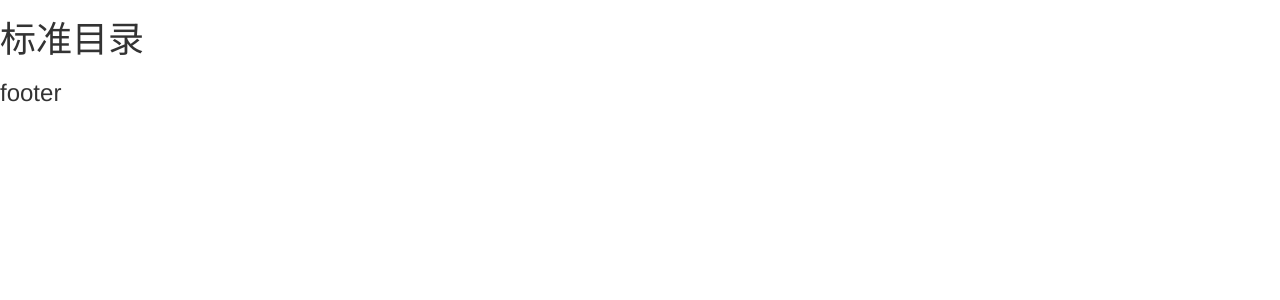
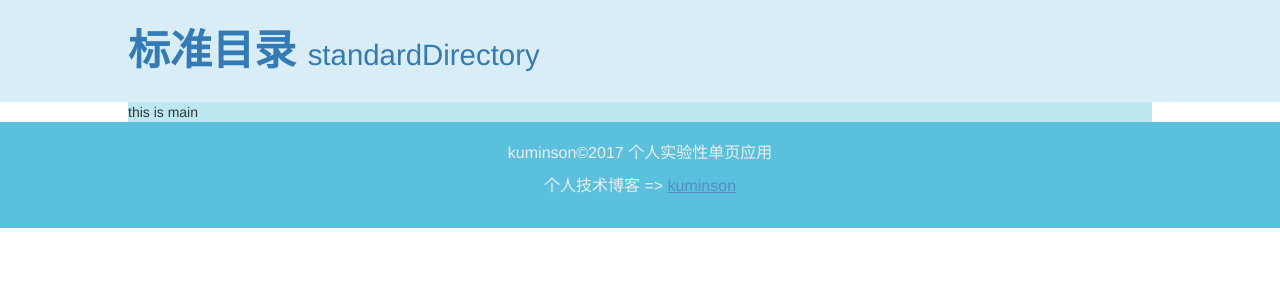
Before and after one commit to kuminson/project-1-standarddirectory, a React (Create React App) app: page / in a window 1280 px wide. Shown: the top 300 px of the page. Built offline with nearby package versions, Linux system fonts and the light colour scheme.

Commit message:
add new code

```diff
--- a/package.json
+++ b/package.json
@@ -11,6 +11,7 @@
     "react-router-dom": "^4.2.2",
     "react-scripts": "1.0.17",
     "redux": "^3.7.2",
+    "redux-immutable": "^4.0.0",
     "redux-thunk": "^2.2.0",
     "whatwg-fetch": "^2.0.3"
   },
--- a/src/App.js
+++ b/src/App.js
@@ -1,20 +1,25 @@
 import React, { Component } from 'react';
 import './App.css';
 import '../node_modules/bootstrap/dist/css/bootstrap.min.css';
-import { BrowserRouter, Route, Switch } from 'react-router-dom';
+import { BrowserRouter} from 'react-router-dom';
 import Header from './components/header/Header';
 import Footer from './components/footer/Footer';
+import Main from './components/main/Main';
 import { Provider } from 'react-redux';
+import store from './store/store';
 
 class App extends Component {
   render() {
     return (
+      <Provider store={store}>
         <BrowserRouter>
           <div>
             <Header/>
+            <Main/>
             <Footer/>
           </div>
         </BrowserRouter>
+      </Provider>
     );
   }
 }
--- /dev/null
+++ b/src/actions/constant.js
@@ -0,0 +1 @@
+export const CHANGE_MAIN_HEIGHT = 'CHANGE_MAIN_HEIGHT';
--- a/src/components/footer/Footer.js
+++ b/src/components/footer/Footer.js
@@ -1,9 +1,13 @@
 import React, { Component } from 'react';
+import './footer.css'
 
 class Footer extends Component{
   render(){
     return (
-      <h3>footer</h3>
+      <div className="footer">
+        <p>kuminson&copy;2017&nbsp;个人实验性单页应用</p>
+        <p>个人技术博客&nbsp;=&gt;&nbsp;<a className="f_link" href="https://kuminson.github.io/">kuminson</a></p>
+      </div>
     )
   }
 }
--- /dev/null
+++ b/src/components/footer/footer.css
@@ -0,0 +1,15 @@
+.footer{
+    width: 100%;
+    background-color: #5bc0de;
+    text-align: center;
+    padding-top: 20px;
+    padding-bottom: 20px;
+    color: #EEE;
+    font-size: 16px;
+    /*position: absolute;*/
+    /*bottom: 0;*/
+}
+.f_link{
+    color: #518EC2;
+    text-decoration: underline;
+}
--- a/src/components/header/Header.js
+++ b/src/components/header/Header.js
@@ -5,7 +5,7 @@ class Header extends Component{
   render(){
     return (
       <div className="header">
-        <h1 className="h_title">标准目录</h1>
+        <h1 className="h_title">标准目录 <span className="ht_en">standardDirectory</span></h1>
       </div>
     )
   }
--- a/src/components/header/header.css
+++ b/src/components/header/header.css
@@ -1,4 +1,20 @@
-.header{
+.header {
     width: 100%;
-    background-color: ;
+    background-color: #d9edf7;
+    padding-top: 2em;
+    padding-bottom: 2em;
 }
+.h_title {
+    margin-top: 0;
+    margin-bottom: 0;
+    width: 80%;
+    margin-left: auto;
+    margin-right: auto;
+    color: #337ab7;
+    font-weight: bold;
+    font-size: 3em;
+}
+.ht_en {
+    font-size: 0.7em;
+    font-weight: normal;
+}
--- /dev/null
+++ b/src/components/main/Main.js
@@ -0,0 +1,50 @@
+import React, { Component } from 'react';
+import { connect } from 'react-redux';
+import './main.css';
+import { CHANGE_MAIN_HEIGHT } from '../../actions/constant';
+
+class Main extends Component{
+  componentDidMount(){
+    window.document.addEventListener('onChange', () => {
+    //  发出计算main高度动作
+      this.props.changeMainHeight();
+    });
+  }
+  render(){
+    return (
+      <div className="main" style={{ minHeight: this.props.mainHeight }}>
+        <div className="m_content">
+          this is main
+        </div>
+      </div>
+    )
+  }
+}
+
+//state 与 props映射
+function mapStateToProps(state){
+  return {
+    //主体div高度
+    mainHeight: state.mainHeight
+  }
+}
+
+//dispatch 与 props映射
+function mapDispatchToProps(dispatch){
+  return {
+    //重新计算主体div高度
+    changeMainHeight: () => dispatch(changeMainHeightAction)
+  }
+}
+
+//action creator
+const changeMainHeightAction = { type: CHANGE_MAIN_HEIGHT};
+
+const MapMain = connect(
+  mapStateToProps,
+  mapDispatchToProps
+)(Main);
+
+
+
+export default MapMain;
--- /dev/null
+++ b/src/components/main/main.css
@@ -0,0 +1,10 @@
+.main{
+    width: 100%;
+}
+.m_content{
+    height: 100%;
+    width: 80%;
+    margin-left: auto;
+    margin-right: auto;
+    background-color: #bce8f1;
+}
--- /dev/null
+++ b/src/components/main/reducer.js
@@ -0,0 +1,30 @@
+import { CHANGE_MAIN_HEIGHT } from '../../actions/constant';
+
+function main(state = { mainHeight: 0}, action){
+  //选择Action
+  switch (action.type){
+    case CHANGE_MAIN_HEIGHT:
+      //缓存window高度
+      const windowHeight = document.window.innerHeight;
+      //初始化新main高度
+      let mh = 0;
+      //如果其他组件为空
+      if(state.otherHeight === undefined || Object.getOwnPropertyNames(state.otherHeight).length === 0){
+        //返回window高度
+        return windowHeight;
+      }
+      //缓存其他组件高度
+      const otherHeight = state.otherHeight;
+      //计算main高度
+      for( let h in otherHeight){
+        mh = windowHeight - otherHeight[h];
+      }
+      //返回main高度
+      return state.mainHeight = mh;
+    default:
+      return state;
+  }
+
+}
+
+export default main;
--- /dev/null
+++ b/src/reducers/reducer.js
@@ -0,0 +1,8 @@
+import { combineReducers } from 'redux';
+import main from '../components/main/reducer';
+
+const rootReducer = combineReducers({
+  main
+});
+
+export default rootReducer;
--- /dev/null
+++ b/src/store/store.js
@@ -0,0 +1,8 @@
+import { createStore, applyMiddleware } from 'redux';
+import thunk from 'redux-thunk';
+import rootReducer from '../reducers/reducer';
+
+export default createStore(
+  rootReducer,
+  applyMiddleware(thunk)
+);
```
Also changed, not shown: 1 other file (tests, documents, lock files or other folders).
